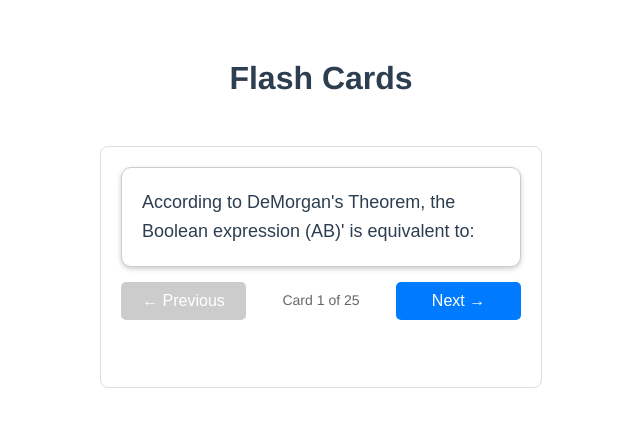
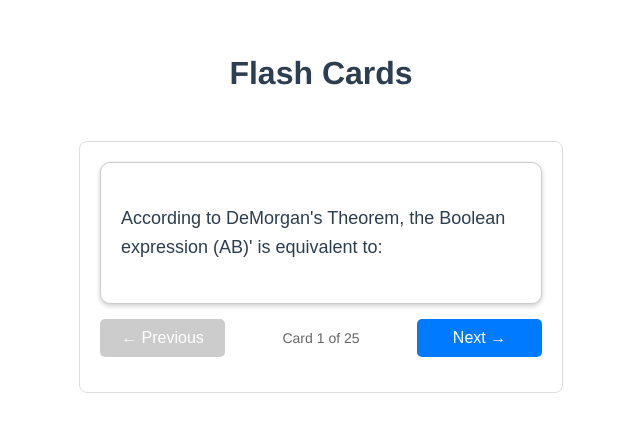
Before and after one commit to cheekudi/flashcard-app, a Vue app: page / in a window 1280 px wide. Shown: the part 188-620 px from the top of the page, without its empty margins (319-959 px from the left). Built offline with nearby package versions, Linux system fonts and the light colour scheme; no server answers.

Commit message:
Minor css changes

```diff
--- a/src/components/Card.vue
+++ b/src/components/Card.vue
@@ -52,6 +52,8 @@ export default defineComponent({
   background-color: white;
   box-shadow: 0 2px 5px rgba(0, 0, 0, 0.2);
   transition: transform 0.3s ease;
+  width: 400px;
+  height: 100px;
 }
 .card:hover {
   transform: scale(1.05);
@@ -61,6 +63,7 @@ export default defineComponent({
     margin: 10px 0;
     width: 90%;
     align-self: center;
+    height: auto;
   }
 }
 </style>
--- a/src/views/CardViewer.vue
+++ b/src/views/CardViewer.vue
@@ -71,8 +71,6 @@ h1 {
   text-align: center;
 }
 .viewer-container {
-  width: 400px;
-  height: 200px;
   margin: 20px;
   padding: 20px;
   border: 1px solid #ddd;
```
